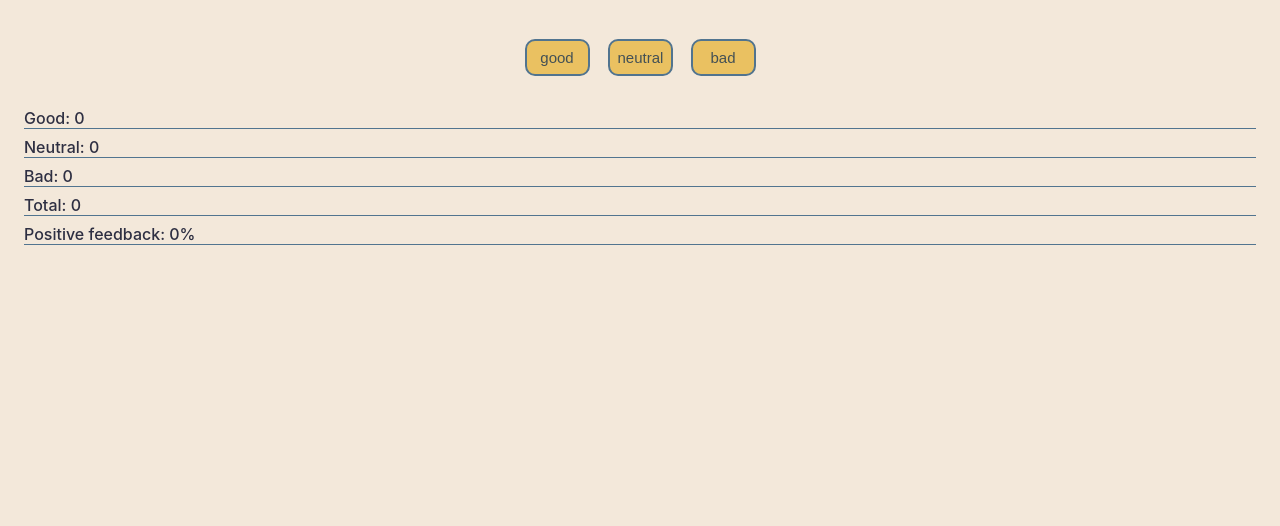
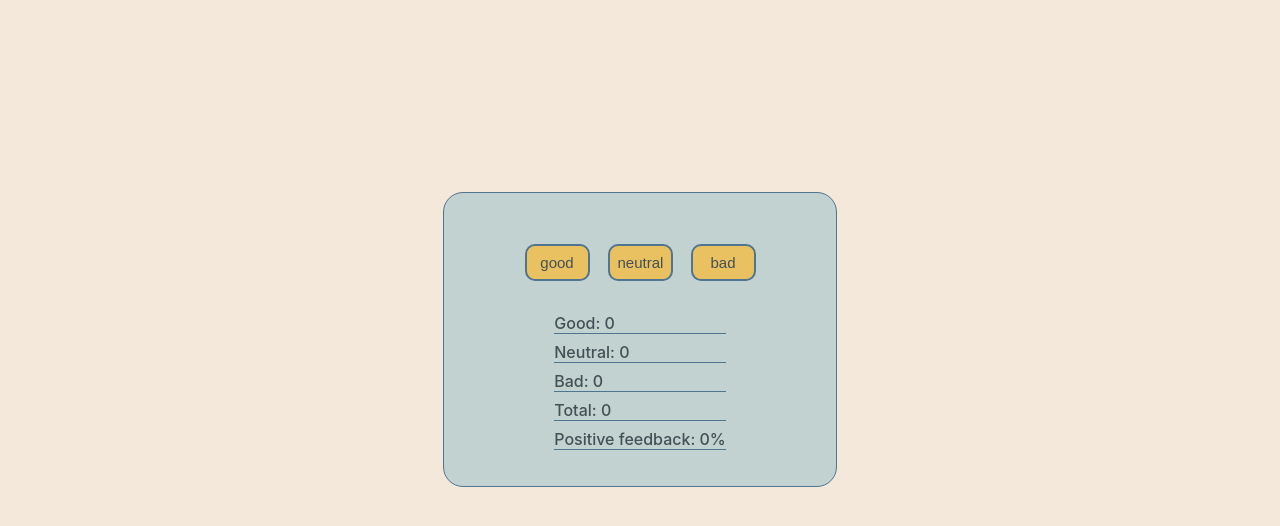
Before and after one commit to DariShpak/goit-react-hw-02-feedback, a React (Create React App) app: page / in a window 1280 px wide. Shown: the top 526 px of the page. Built offline with nearby package versions, Linux system fonts and the light colour scheme.

Commit message:
Update Feedback.styled.js

```diff
--- a/src/components/Feedback/Feedback.styled.js
+++ b/src/components/Feedback/Feedback.styled.js
@@ -3,8 +3,17 @@ import styled from "styled-components"
 
 export const Container = styled.div`
   display: flex;
+  justify-content: center;
+  align-items: center;
   flex-direction: column;
-  padding: 24px;
+  padding: 36px;
   gap: 24px;
-  color: #2e2f42;
+  margin-top: 15%;
+  margin-left: auto;
+  margin-right: auto;
+  color: #435055;
+  background-color: #c1d2d1;
+  border: 1px solid #51748f;
+  border-radius: 20px;
+  max-width: 320px;
 `
```
